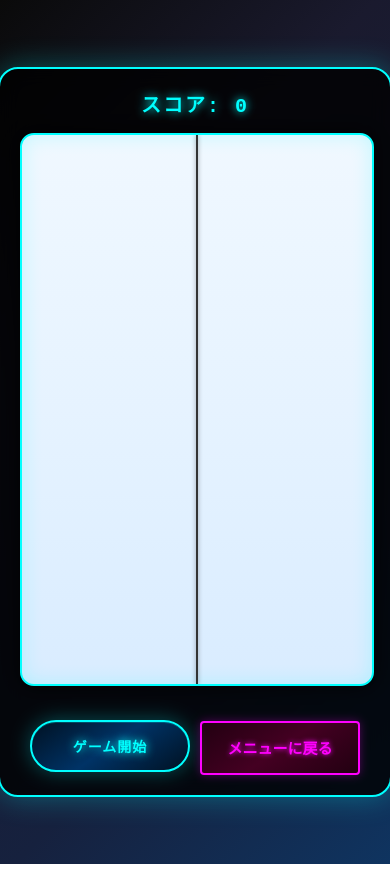
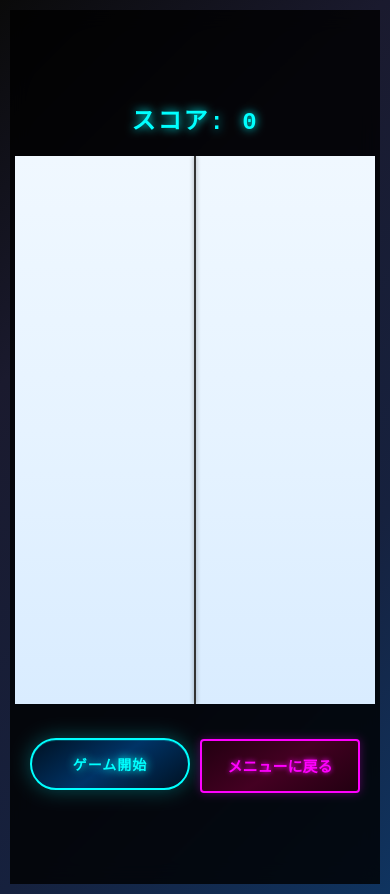
Before and after one commit to satou0104/left-right, a plain HTML site: page index.html in a window 390 px wide. Both pictures are taken after a click on the button "スタート". Before the commit the page ends 864 px from the top, so only its background shows below. Drawn offline with Linux system fonts and the light colour scheme.

Commit message:
更新21

```diff
--- a/style.css
+++ b/style.css
@@ -40,16 +40,20 @@ html::before {
 #game-container {
     background: rgba(0, 0, 0, 0.8);
     backdrop-filter: blur(10px);
-    border-radius: 8px;
-    padding: 24px;
-    box-shadow: 0 0 30px rgba(0, 255, 255, 0.3);
+    border-radius: 0;
+    padding: 20px 10px;
+    box-shadow: none;
     text-align: center;
-    width: 90%;
-    max-width: 450px;
-    min-width: 350px;
-    margin: 10px;
-    border: 2px solid #00ffff;
+    width: 100%;
+    max-width: 100%;
+    min-width: auto;
+    margin: 0;
+    border: none;
     position: relative;
+    min-height: 100vh;
+    display: flex;
+    flex-direction: column;
+    justify-content: center;
 }
 
 #score {
@@ -64,7 +68,7 @@ html::before {
 
 #game-area {
     width: 100%;
-    max-width: 400px;
+    max-width: 100%;
     height: 70vh;
     min-height: 600px;
     max-height: 700px;
@@ -74,11 +78,9 @@ html::before {
     overflow: hidden;
     margin: 0 auto;
     touch-action: pan-y;
-    border-radius: 4px;
-    box-shadow:
-        inset 0 0 20px rgba(0, 255, 255, 0.2),
-        0 0 20px rgba(0, 0, 0, 0.8);
-    border: 2px solid #00ffff;
+    border-radius: 0;
+    box-shadow: none;
+    border: none;
 }
 
 #game-area::before {
@@ -193,22 +195,13 @@ html::before {
     }
 
     #game-container {
-        padding: 20px;
-        width: 95%;
-        margin: 5px;
-        border-radius: 20px;
-    }
-
-    #score {
-        font-size: 20px;
-        margin-bottom: 15px;
+        padding: 15px 5px;
     }
 
     #game-area {
         height: 65vh;
         min-height: 500px;
         max-height: 600px;
-        border-radius: 14px;
     }
 
     .falling-char {
@@ -239,11 +232,14 @@ html::before {
 
 /* 小さい画面（iPhone SE等）対応 */
 @media screen and (max-width: 375px) {
+    #game-container {
+        padding: 10px 5px;
+    }
+
     #game-area {
         height: 60vh;
         min-height: 450px;
         max-height: 550px;
-        border-radius: 12px;
     }
 
     .falling-char {
```
